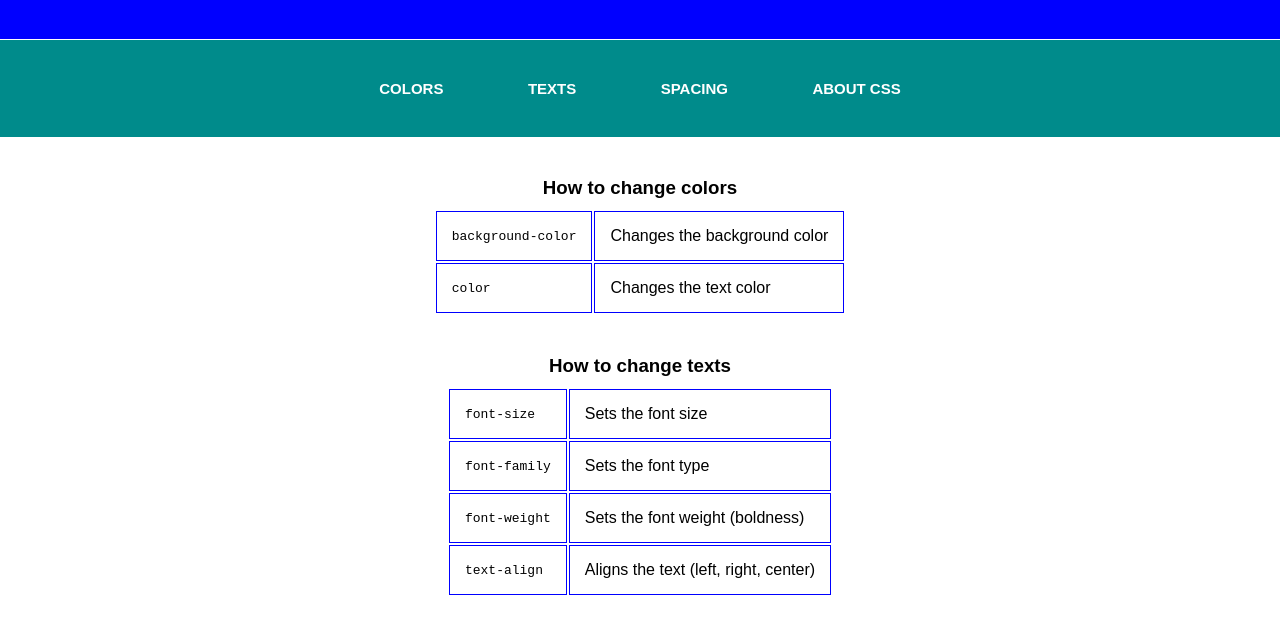
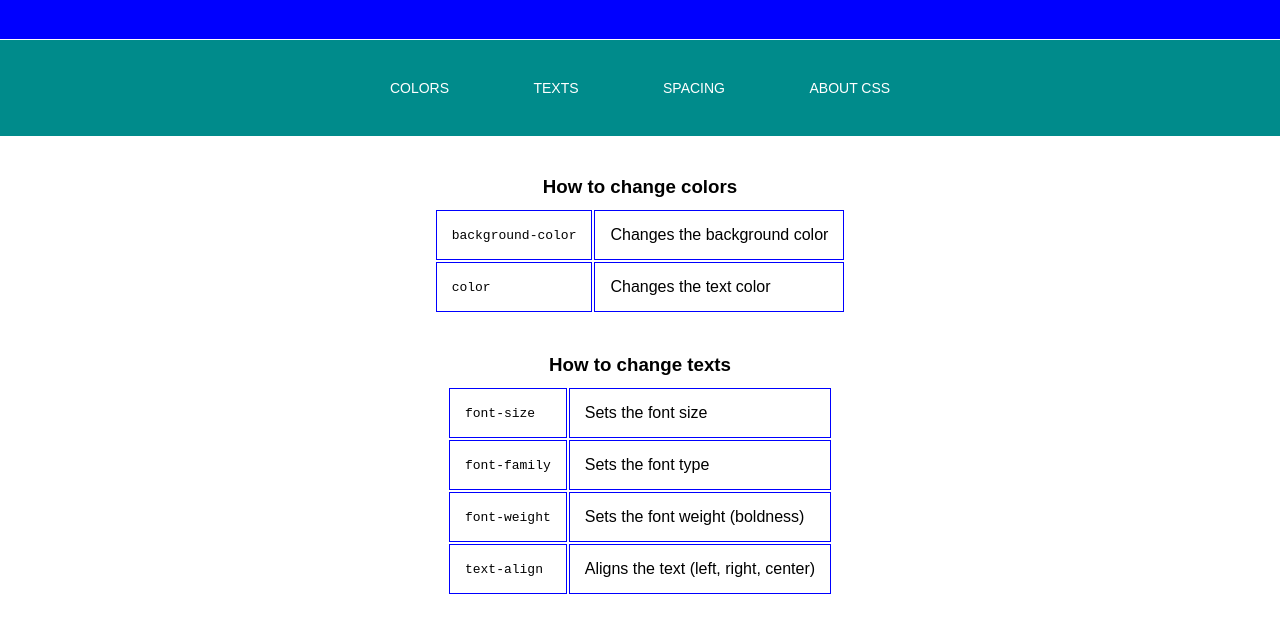
Before and after one commit to DestinationUnknown98/Codecademy-fullstackcourse-CSSCheatsheet, a plain HTML site: page index.html in a window 1280 px wide. Shown: the part 177-800 px from the top of the page. Drawn offline with Linux system fonts and the light colour scheme.

Commit message:
Smaller repairs of typos and tweaks to functionality

```diff
--- a/index.html
+++ b/index.html
@@ -1,5 +1,5 @@
 <!DOCTYPE html>
-<httml>
+<html lang="en">
     <head>
         <link href="styles/style.css" rel="stylesheet" type="text/css">
         <title>CSS CheatSheet</title>
@@ -11,13 +11,13 @@
             <h2>We got cheat sheets for every occassion!</h2>
         </header>
         <nav>
-            <a href="#colors"><h2>Colors</h2></a>
-            <a href="#texts"><h2>Texts</h2></a>
-            <a href="#spacing"><h2>Spacing</h2></a>
-            <a href="#additionalinfo"><h2>About CSS</h2></a>
+            <a href="#colors">Colors</a>
+            <a href="#texts">Texts</a>
+            <a href="#spacing">Spacing</a>
+            <a href="#additionalinfo">About CSS</a>
          </nav>
         <main>
-        <section class="colors">
+        <section class="colors" id="colors">
             <h3>How to change colors</h3>
             <table>
                 <tr>
@@ -38,7 +38,7 @@
                 </tr>
             </table>
         </section>
-        <section class="texts">
+        <section class="texts" id="texts">
             <h3>How to change texts</h3>
             <table>
                 <tr>
@@ -75,7 +75,7 @@
                 </tr>
             </table>
         </section>
-        <section class="spacing">
+        <section class="spacing" id="spacing">
             <h3>How to work with spacing</h3>
             <table>
                 <tr>
@@ -105,7 +105,7 @@
             </table>
         </section>
         <div class="bcgadditionalinfo">
-            <div class="additionalinfo">
+            <div class="additionalinfo" id="additionalinfo">
                 <h2>Basic uses of CSS</h2>
                 <p>CSS (Cascading Style Sheets) is used to style and design web pages. While HTML gives a page its structure, CSS makes it look visually appealing. It controls how content is displayed, including colors, spacing, layout, and fonts.</p>
                 <ul>
@@ -140,7 +140,7 @@
         <footer>
             <p>All info above comes from Codecademy and ChatGPT. <span class="iknow">But I surely know all of these things myself!.</span></p>
             <p>Made by <span class="myname">DestinationUnknown98</span></p>
-            <p>Check out more of my work <a href="" target=".blank">here</a></p>
+            <p>Check out more of my work <a href="https://github.com/DestinationUnknown98" target="_blank">here</a></p>
         </footer>
     </body>
-</httml>
+</html>
--- a/styles/style.css
+++ b/styles/style.css
@@ -32,10 +32,11 @@ nav {
   nav a {
     display: inline-block;
     padding: 40px;
+    font-size: 14px;
+    text-transform: uppercase;
     text-decoration: none;
     color: white;
-    text-transform: uppercase;
-    font-size: 10px;
+    transition: background-color 0.3s ease;
   }
 
   nav a:hover {
```
